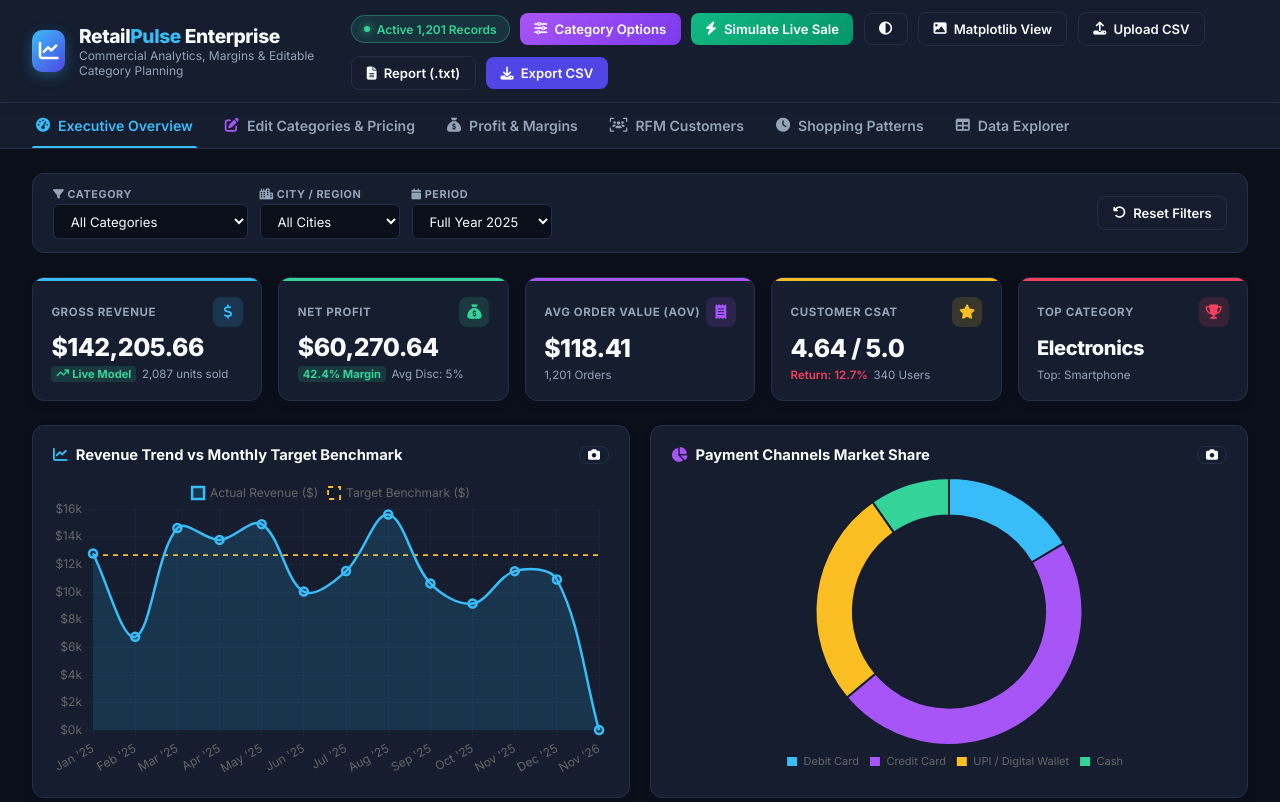
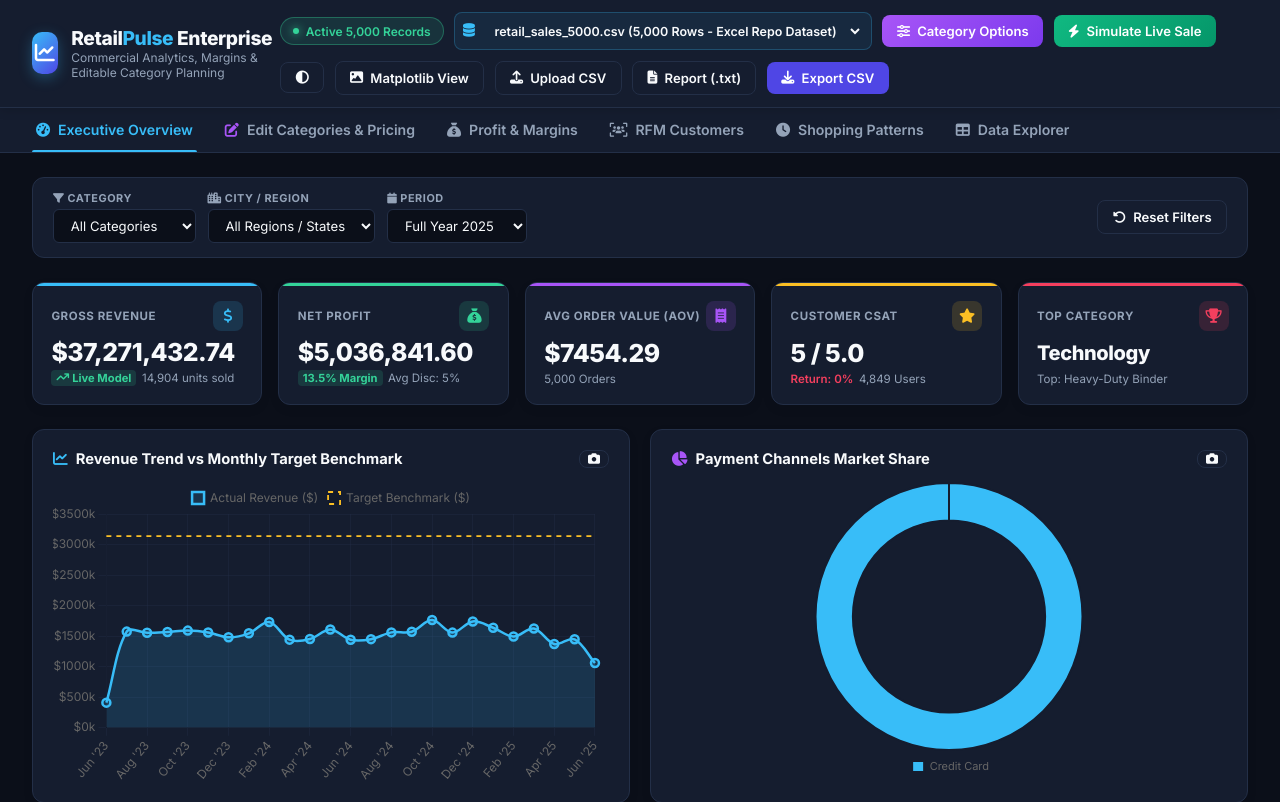
Before and after one commit to HAIKRIVA/retail-sales-analytics, a Flask app: page / in a window 1280 px wide. Shown: the top 802 px of the page. Run offline with Flask 3, Linux system fonts and the light colour scheme.

Commit message:
feat: default to 5000-row repo dataset with dynamic navbar dataset switcher

```diff
--- a/app.py
+++ b/app.py
@@ -18,7 +18,9 @@ app = Flask(__name__)
 app.config['UPLOAD_FOLDER'] = os.path.dirname(os.path.abspath(__file__))
 app.config['MAX_CONTENT_LENGTH'] = 16 * 1024 * 1024  # 16 MB max upload
 
-DATA_FILE = os.path.join(app.config['UPLOAD_FOLDER'], "retail_sales_data.csv")
+DEFAULT_DATASET = "retail_sales_5000.csv" if os.path.exists(os.path.join(app.config['UPLOAD_FOLDER'], "retail_sales_5000.csv")) else "retail_sales_data.csv"
+CURRENT_DATASET = DEFAULT_DATASET
+DATA_FILE = os.path.join(app.config['UPLOAD_FOLDER'], CURRENT_DATASET)
 STATIC_DIR = os.path.join(app.config['UPLOAD_FOLDER'], "static")
 STATIC_IMG = os.path.join(STATIC_DIR, "retail_sales_dashboard.png")
 
@@ -28,17 +30,18 @@ os.makedirs(STATIC_DIR, exist_ok=True)
 analyzer = RetailSalesAnalyzer(DATA_FILE)
 
 # Ensure static dashboard image exists
-if not os.path.exists(STATIC_IMG):
-    if os.path.exists("retail_sales_dashboard.png"):
-        shutil.copy("retail_sales_dashboard.png", STATIC_IMG)
-    else:
-        create_dashboard(csv_path=DATA_FILE, output_image=STATIC_IMG, show_plot=False)
+try:
+    create_dashboard(csv_path=DATA_FILE, output_image=STATIC_IMG, show_plot=False)
+    if os.path.exists(STATIC_IMG):
+        shutil.copy(STATIC_IMG, "retail_sales_dashboard.png")
+except Exception as e:
+    print(f"Initial dashboard render note: {e}")
 
 def refresh_dashboard_image():
     """Regenerates the 300 DPI Matplotlib image reflecting current category config."""
     try:
         create_dashboard(csv_path=DATA_FILE, output_image=STATIC_IMG, show_plot=False)
-        if os.path.exists("retail_sales_dashboard.png"):
+        if os.path.exists(STATIC_IMG):
             shutil.copy(STATIC_IMG, "retail_sales_dashboard.png")
     except Exception as e:
         print(f"Error refreshing dashboard image: {e}")
@@ -46,6 +49,39 @@ def refresh_dashboard_image():
 @app.route("/")
 def index():
     return render_template("index.html")
+
+@app.route("/api/datasets", methods=["GET"])
+def get_datasets():
+    datasets = []
+    f5000 = os.path.join(app.config['UPLOAD_FOLDER'], "retail_sales_5000.csv")
+    fdata = os.path.join(app.config['UPLOAD_FOLDER'], "retail_sales_data.csv")
+    if os.path.exists(f5000):
+        datasets.append({
+            "id": "retail_sales_5000.csv",
+            "name": "retail_sales_5000.csv (5,000 Rows - Excel Repo Dataset)",
+            "active": CURRENT_DATASET == "retail_sales_5000.csv"
+        })
+    if os.path.exists(fdata):
+        datasets.append({
+            "id": "retail_sales_data.csv",
+            "name": "retail_sales_data.csv (1,201 Rows - Sample Dataset)",
+            "active": CURRENT_DATASET == "retail_sales_data.csv"
+        })
+    return jsonify({"current": CURRENT_DATASET, "datasets": datasets})
+
+@app.route("/api/dataset/switch", methods=["POST"])
+def switch_dataset():
+    global CURRENT_DATASET, DATA_FILE, analyzer
+    data = request.get_json(silent=True) or {}
+    target = data.get("dataset", "retail_sales_5000.csv")
+    target_path = os.path.join(app.config['UPLOAD_FOLDER'], target)
+    if os.path.exists(target_path):
+        CURRENT_DATASET = target
+        DATA_FILE = target_path
+        analyzer = RetailSalesAnalyzer(DATA_FILE)
+        refresh_dashboard_image()
+        return jsonify({"success": True, "dataset": CURRENT_DATASET, "records": len(analyzer.records)})
+    return jsonify({"success": False, "error": f"Dataset file '{target}' not found"}), 404
 
 @app.route("/api/metrics")
 def get_metrics():
--- a/category_config.json
+++ b/category_config.json
@@ -46,5 +46,29 @@
     "discount_pct": 5.0,
     "target_revenue": 9000.0,
     "is_active": true
+  },
+  "Furniture": {
+    "display_name": "Furniture",
+    "price_markup_pct": 0.0,
+    "cost_markup_pct": 0.0,
+    "discount_pct": 5.0,
+    "target_revenue": 12500000.0,
+    "is_active": true
+  },
+  "Office Supplies": {
+    "display_name": "Office Supplies",
+    "price_markup_pct": 0.0,
+    "cost_markup_pct": 0.0,
+    "discount_pct": 5.0,
+    "target_revenue": 12500000.0,
+    "is_active": true
+  },
+  "Technology": {
+    "display_name": "Technology",
+    "price_markup_pct": 0.0,
+    "cost_markup_pct": 0.0,
+    "discount_pct": 5.0,
+    "target_revenue": 12500000.0,
+    "is_active": true
   }
 }
--- a/templates/index.html
+++ b/templates/index.html
@@ -733,7 +733,15 @@
     <div class="header-actions">
       <div class="badge">
         <span class="badge-dot"></span>
-        <span id="record-count-badge">Loaded 1,200 Records</span>
+        <span id="record-count-badge">Loaded 5,000 Records</span>
+      </div>
+
+      <div style="display: flex; align-items: center; gap: 6px; background: rgba(56, 189, 248, 0.08); padding: 4px 8px; border-radius: 8px; border: 1px solid rgba(56, 189, 248, 0.25);">
+        <i class="fa-solid fa-database" style="color: var(--accent-cyan); font-size: 0.85rem;"></i>
+        <select id="dataset-select" class="filter-select" style="padding: 0.35rem 0.6rem; font-size: 0.78rem; font-weight: 600; border: none; background: transparent; color: var(--text); outline: none; cursor: pointer;" onchange="switchActiveDataset(this.value)">
+          <option value="retail_sales_5000.csv">🏬 retail_sales_5000.csv (Excel Repo - 5,000 Rows)</option>
+          <option value="retail_sales_data.csv">📊 retail_sales_data.csv (Sample Data - 1,201 Rows)</option>
+        </select>
       </div>
 
       <button class="btn btn-config" onclick="switchTab('tab-category-editor', document.getElementById('btn-tab-categories'))">
@@ -1207,7 +1215,85 @@
     Chart.defaults.plugins.tooltip.titleColor = '#F8FAFC';
     Chart.defaults.plugins.tooltip.bodyColor = '#CBD5E1';
 
-    async function fetchData() {
+    let filtersInitialized = false;
+
+    function updateDynamicFilters(categories, cities) {
+      const catSelect = document.getElementById('filter-category');
+      const currentCat = catSelect ? catSelect.value : 'All';
+      if (catSelect && categories && categories.length > 0) {
+        catSelect.innerHTML = '<option value="All">All Categories</option>';
+        categories.forEach(c => {
+          const opt = document.createElement('option');
+          opt.value = c;
+          opt.textContent = c;
+          catSelect.appendChild(opt);
+        });
+        if (categories.includes(currentCat)) {
+          catSelect.value = currentCat;
+        } else {
+          catSelect.value = 'All';
+        }
+      }
+
+      const citySelect = document.getElementById('filter-city');
+      const currentCity = citySelect ? citySelect.value : 'All';
+      if (citySelect && cities && cities.length > 0) {
+        citySelect.innerHTML = '<option value="All">All Regions / States</option>';
+        cities.forEach(c => {
+          const opt = document.createElement('option');
+          opt.value = c;
+          opt.textContent = c;
+          citySelect.appendChild(opt);
+        });
+        if (cities.includes(currentCity)) {
+          citySelect.value = currentCity;
+        } else {
+          citySelect.value = 'All';
+        }
+      }
+    }
+
+    async function loadDatasetList() {
+      try {
+        const res = await fetch('/api/datasets');
+        const data = await res.json();
+        const sel = document.getElementById('dataset-select');
+        if (sel && data.datasets) {
+          sel.innerHTML = '';
+          data.datasets.forEach(d => {
+            const opt = document.createElement('option');
+            opt.value = d.id;
+            opt.textContent = d.name;
+            if (d.active) opt.selected = true;
+            sel.appendChild(opt);
+          });
+        }
+      } catch (err) {
+        console.error("Error loading datasets:", err);
+      }
+    }
+
+    async function switchActiveDataset(datasetFile) {
+      try {
+        const res = await fetch('/api/dataset/switch', {
+          method: 'POST',
+          headers: {'Content-Type': 'application/json'},
+          body: JSON.stringify({ dataset: datasetFile })
+        });
+        const data = await res.json();
+        if (data.success) {
+          filtersInitialized = false;
+          await fetchCategoryConfig();
+          await fetchData(true);
+        } else {
+          alert('Failed to switch dataset: ' + (data.error || 'Unknown error'));
+        }
+      } catch (err) {
+        alert('Error switching dataset: ' + err);
+      }
+    }
+
+    async function fetchData(forceUpdateFilters = false) {
       const cat = document.getElementById('filter-category').value;
       const city = document.getElementById('filter-city').value;
       const period = document.getElementById('filter-period').value;
@@ -1220,6 +1306,11 @@
         allTransactions = data.recent_transactions;
         renderTransactions(allTransactions);
         document.getElementById('record-count-badge').innerText = `Active ${data.kpis.total_transactions.toLocaleString()} Records`;
+
+        if (!filtersInitialized || forceUpdateFilters) {
+          updateDynamicFilters(data.categories ? data.categories.categories : [], data.cities ? data.cities.cities : []);
+          filtersInitialized = true;
+        }
       } catch (err) {
         console.error("Error fetching data:", err);
       }
@@ -1811,6 +1902,7 @@
     });
 
     // Initial load
+    loadDatasetList();
     fetchData();
     fetchCategoryConfig();
   </script>
```
Also changed, not shown: retail_sales_dashboard.png, static/retail_sales_dashboard.png.
